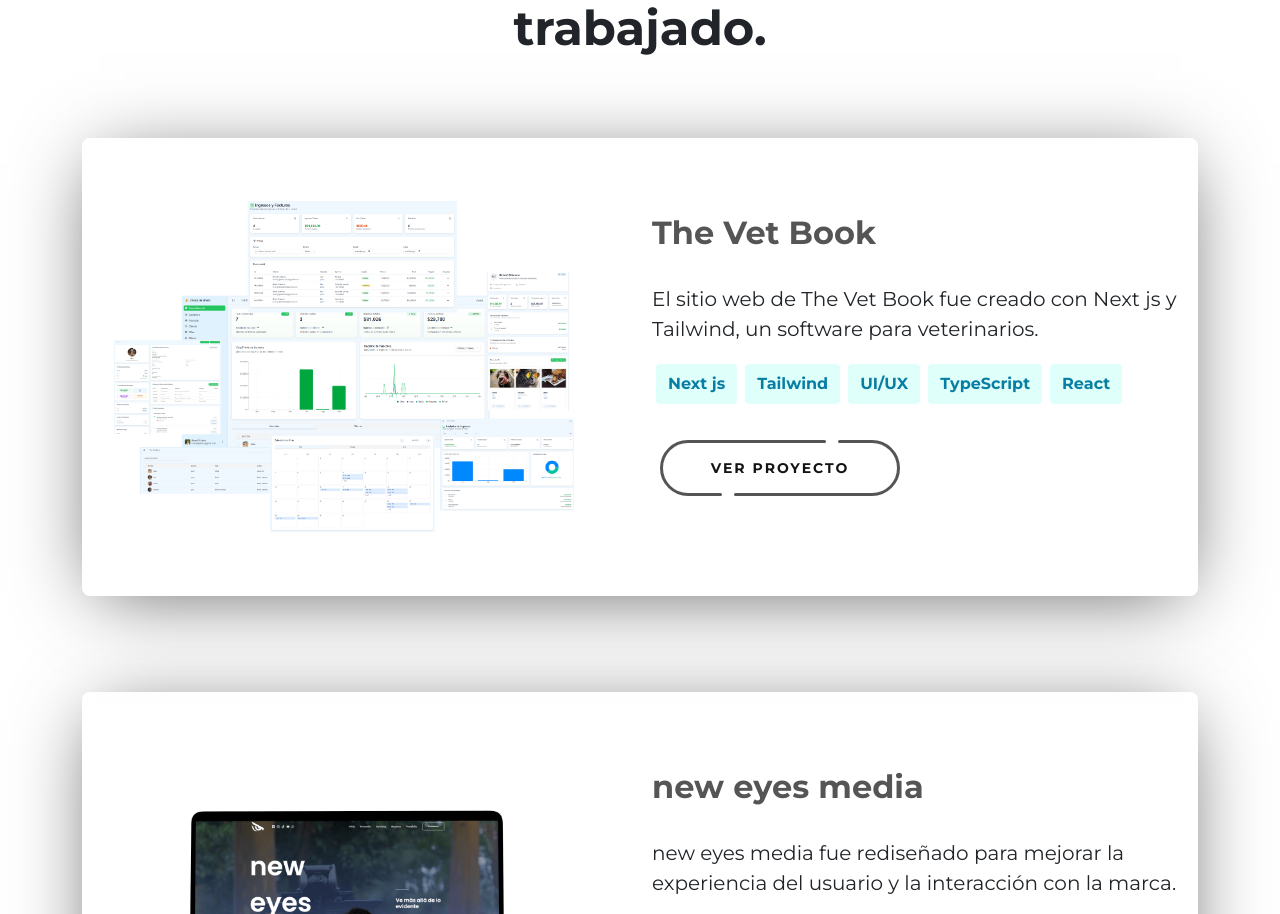
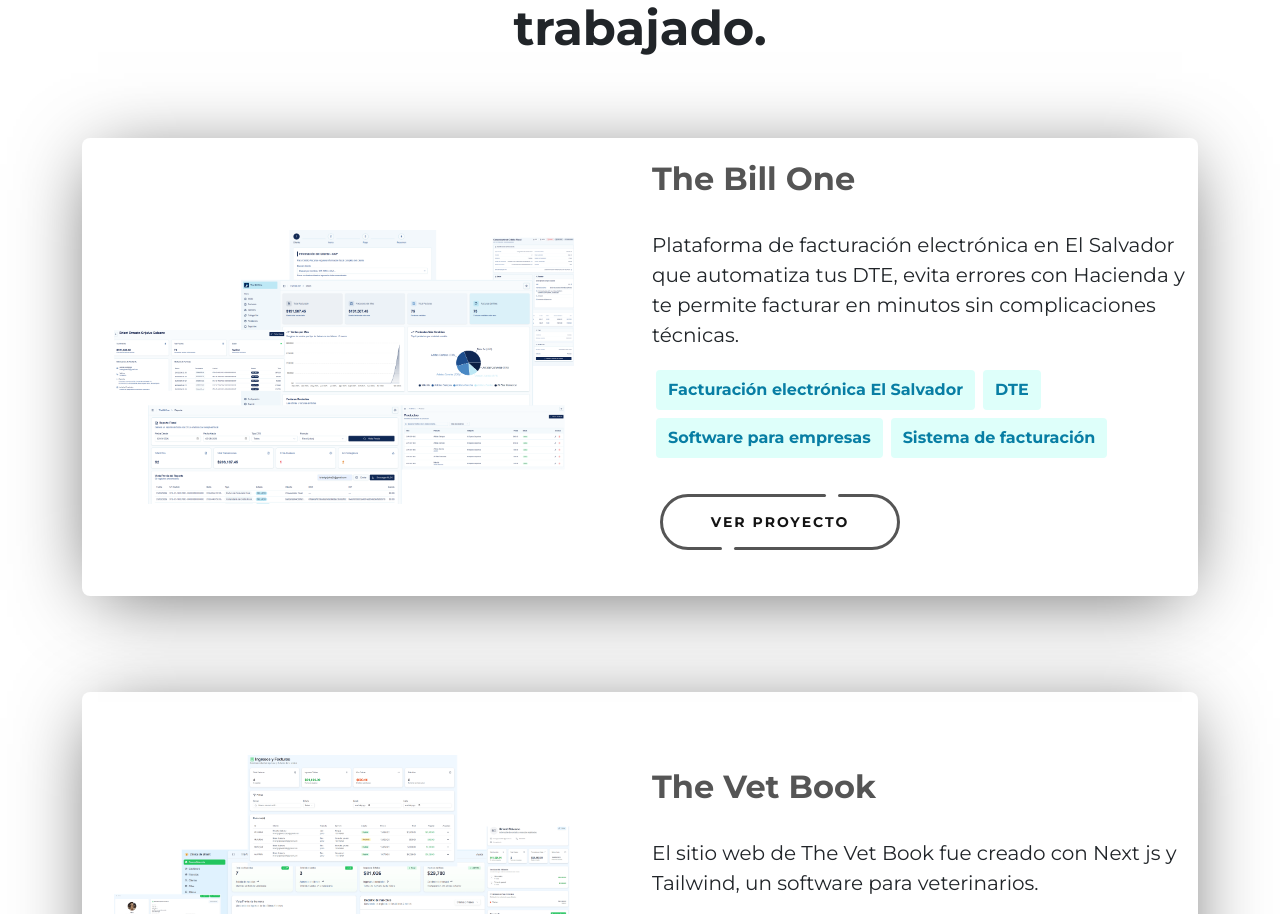
Before and after one commit to briantgrijalva/portfolio, a Next.js app: page / in a window 1280 px wide. Shown: the part 1968-2882 px from the top of the page. Built offline with nearby package versions, Linux system fonts and the light colour scheme.

Commit message:
Add The Bill One project to portfolio with multilingual support and project image

```diff
--- a/components/Projects.tsx
+++ b/components/Projects.tsx
@@ -2,6 +2,7 @@
 import neweyesmedia from '../assets/img/new-eyes-media.png';
 import legends from '../assets/img/legends-never-die.jpg';
 import thevetbook from '../assets/img/thevetbook.png';
+import thebillone from '../assets/img/thebillone.png';
 import ProjectCard from '@/components/ProjectCard';
 import { FormattedMessage } from 'react-intl';
 export default function Projects() {
@@ -15,6 +16,22 @@
         </div>
       </div>
 
+      <div className="mt-5 py-4 mb-5">
+        <ProjectCard
+          name="The Bill One"
+          description={<FormattedMessage id="page.home.projects.thebillone" />}
+          technologies={[
+            'Facturación electrónica El Salvador',
+            'DTE',
+            'Software para empresas',
+            'Sistema de facturación',
+          ]}
+          reverse={false}
+          image={thebillone}
+          url="https://thebillone.com/"
+          addLink
+        />
+      </div>
       <div className="mt-5 py-4 mb-5">
         <ProjectCard
           name="The Vet Book"
--- a/lang/en.json
+++ b/lang/en.json
@@ -18,6 +18,7 @@
   "page.home.projects.publicmee": "The Publicmee website has undergone a design overhaul, featuring the addition of exciting new sections.",
   "page.home.projects.neweyesmedia": "new eyes media was redesigned to enhance the user experience and interaction with the brand.",
   "page.home.projects.thevetbook": "The Vet Book was created with Next js and Tailwind, a veterinary software.",
+  "page.home.projects.thebillone": "Electronic invoicing platform in El Salvador that automates your DTE, avoids errors with Hacienda and allows you to invoice in minutes without technical complications.",
   "page.home.projects.fifth": "An app with all League of Legends champions, It's using the ",
   "page.home.projects.button": "VIEW PROJECT",
   "page.home.skills.title": "My skills",
--- a/lang/es.json
+++ b/lang/es.json
@@ -18,6 +18,7 @@
   "page.home.projects.publicmee": "La página web de Publicmee ha experimentado una renovación de diseño, destacando la incorporación de emocionantes secciones nuevas.",
   "page.home.projects.neweyesmedia": "new eyes media fue rediseñado para mejorar la experiencia del usuario y la interacción con la marca.",
   "page.home.projects.thevetbook": "El sitio web de The Vet Book fue creado con Next js y Tailwind, un software para veterinarios.",
+  "page.home.projects.thebillone": "Plataforma de facturación electrónica en El Salvador que automatiza tus DTE, evita errores con Hacienda y te permite facturar en minutos sin complicaciones técnicas.",
   "page.home.projects.fifth": "Una aplicación para ver los campeones de League of Legends, en este proyecto se hace uso de la ",
   "page.home.projects.button": "VER PROYECTO",
   "page.home.skills.title": "Mis habilidades",
```
Also changed, not shown: assets/img/thebillone.png (added), 1 other file (tests, documents, lock files or other folders).
